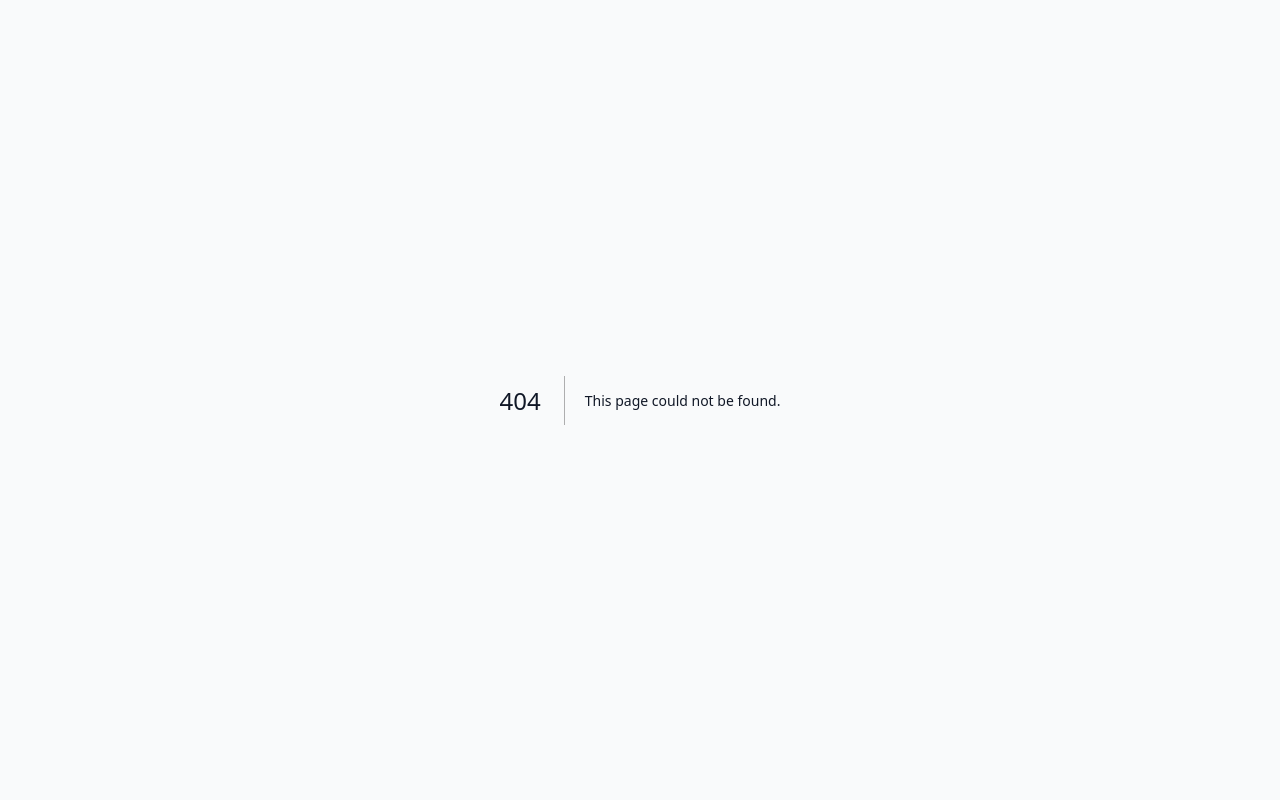
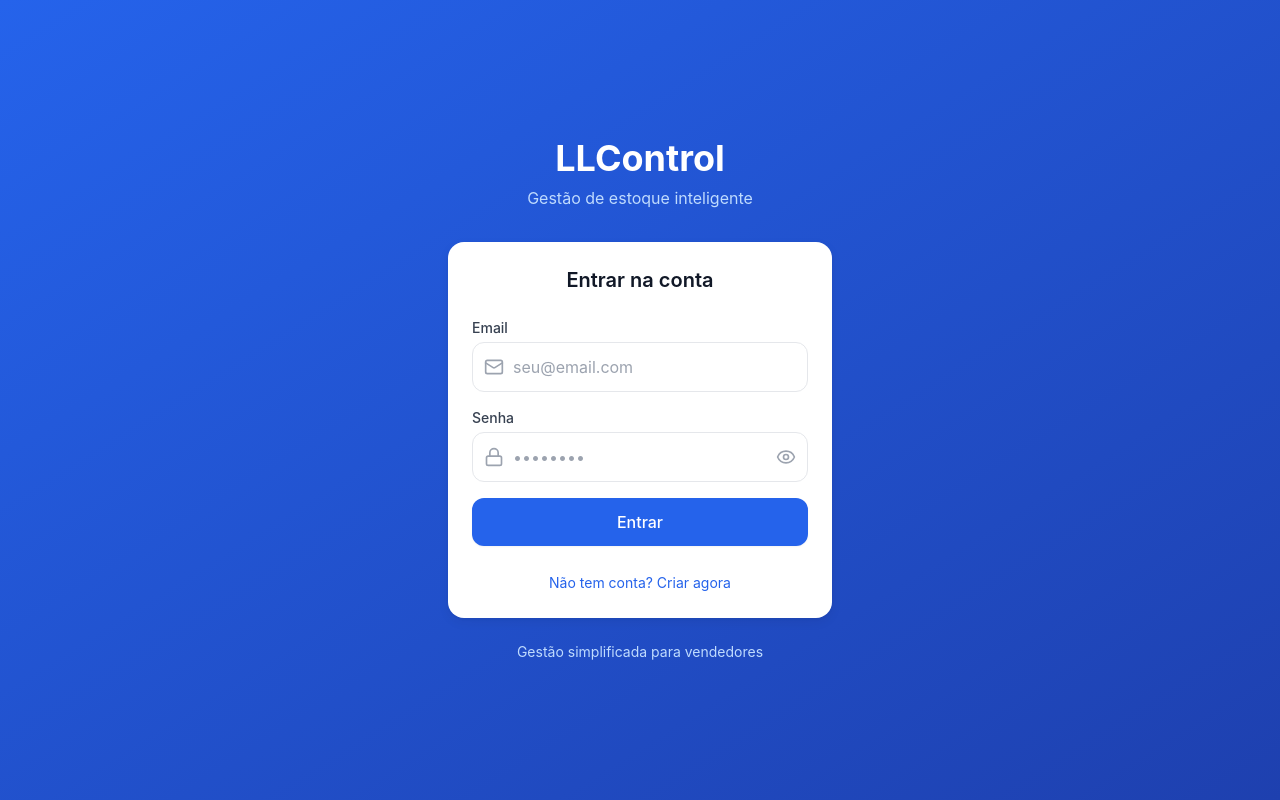
Before and after one commit to LeandroRochaDosPrazeres/LLControll, a Next.js app: page /login in a window 1280 px wide. Before the commit this address had no page. Built offline with nearby package versions, Linux system fonts and the light colour scheme.

Commit message:
feat: adicionar página de login e autenticação

```diff
--- /dev/null
+++ b/src/app/login/layout.tsx
@@ -0,0 +1,13 @@
+import { ToastProvider } from '@/components/ui/Toast';
+
+export default function LoginLayout({
+  children,
+}: {
+  children: React.ReactNode;
+}) {
+  return (
+    <ToastProvider>
+      {children}
+    </ToastProvider>
+  );
+}
--- /dev/null
+++ b/src/app/login/page.tsx
@@ -0,0 +1,171 @@
+'use client';
+
+import { useState } from 'react';
+import { motion } from 'framer-motion';
+import { Mail, Lock, Loader2, Eye, EyeOff } from 'lucide-react';
+import { Button, Input, Card, useToast } from '@/components/ui';
+import { getSupabaseClient } from '@/lib/supabase/client';
+import { useRouter } from 'next/navigation';
+
+export default function LoginPage() {
+  const [isLogin, setIsLogin] = useState(true);
+  const [email, setEmail] = useState('');
+  const [password, setPassword] = useState('');
+  const [showPassword, setShowPassword] = useState(false);
+  const [isLoading, setIsLoading] = useState(false);
+  const { addToast } = useToast();
+  const router = useRouter();
+
+  const handleSubmit = async (e: React.FormEvent) => {
+    e.preventDefault();
+
+    if (!email || !password) {
+      addToast({ type: 'error', title: 'Preencha todos os campos' });
+      return;
+    }
+
+    setIsLoading(true);
+
+    try {
+      const supabase = getSupabaseClient();
+
+      if (isLogin) {
+        // Login
+        const { error } = await supabase.auth.signInWithPassword({
+          email,
+          password,
+        });
+
+        if (error) throw error;
+
+        addToast({ type: 'success', title: 'Login realizado!' });
+        router.push('/dashboard');
+      } else {
+        // Cadastro
+        const { error } = await supabase.auth.signUp({
+          email,
+          password,
+        });
+
+        if (error) throw error;
+
+        addToast({
+          type: 'success',
+          title: 'Conta criada!',
+          description: 'Verifique seu email para confirmar.'
+        });
+        setIsLogin(true);
+      }
+    } catch (error: any) {
+      console.error('Erro de autenticação:', error);
+
+      let message = 'Erro ao processar';
+      if (error.message?.includes('Invalid login')) {
+        message = 'Email ou senha incorretos';
+      } else if (error.message?.includes('User already registered')) {
+        message = 'Este email já está cadastrado';
+      } else if (error.message?.includes('Password should be')) {
+        message = 'Senha deve ter no mínimo 6 caracteres';
+      }
+
+      addToast({ type: 'error', title: message });
+    } finally {
+      setIsLoading(false);
+    }
+  };
+
+  return (
+    <div className="min-h-screen bg-gradient-to-br from-primary-600 to-primary-800 flex items-center justify-center p-4">
+      <motion.div
+        initial={{ opacity: 0, y: 20 }}
+        animate={{ opacity: 1, y: 0 }}
+        transition={{ duration: 0.4 }}
+        className="w-full max-w-sm"
+      >
+        {/* Logo */}
+        <div className="text-center mb-8">
+          <h1 className="text-4xl font-bold text-white mb-2">LLControl</h1>
+          <p className="text-primary-200">Gestão de estoque inteligente</p>
+        </div>
+
+        {/* Card */}
+        <Card className="p-6">
+          <h2 className="text-xl font-semibold text-gray-900 mb-6 text-center">
+            {isLogin ? 'Entrar na conta' : 'Criar conta'}
+          </h2>
+
+          <form onSubmit={handleSubmit} className="space-y-4">
+            {/* Email */}
+            <div>
+              <label className="block text-sm font-medium text-gray-700 mb-1">
+                Email
+              </label>
+              <div className="relative">
+                <Mail className="absolute left-3 top-1/2 -translate-y-1/2 w-5 h-5 text-gray-400" />
+                <input
+                  type="email"
+                  value={email}
+                  onChange={(e) => setEmail(e.target.value)}
+                  placeholder="seu@email.com"
+                  className="w-full pl-10 pr-4 py-3 border border-gray-200 rounded-xl focus:outline-none focus:ring-2 focus:ring-primary-500 focus:border-transparent"
+                />
+              </div>
+            </div>
+
+            {/* Senha */}
+            <div>
+              <label className="block text-sm font-medium text-gray-700 mb-1">
+                Senha
+              </label>
+              <div className="relative">
+                <Lock className="absolute left-3 top-1/2 -translate-y-1/2 w-5 h-5 text-gray-400" />
+                <input
+                  type={showPassword ? 'text' : 'password'}
+                  value={password}
+                  onChange={(e) => setPassword(e.target.value)}
+                  placeholder="••••••••"
+                  className="w-full pl-10 pr-12 py-3 border border-gray-200 rounded-xl focus:outline-none focus:ring-2 focus:ring-primary-500 focus:border-transparent"
+                />
+                <button
+                  type="button"
+                  onClick={() => setShowPassword(!showPassword)}
+                  className="absolute right-3 top-1/2 -translate-y-1/2 text-gray-400"
+                >
+                  {showPassword ? <EyeOff className="w-5 h-5" /> : <Eye className="w-5 h-5" />}
+                </button>
+              </div>
+            </div>
+
+            {/* Submit Button */}
+            <Button
+              type="submit"
+              className="w-full py-3"
+              disabled={isLoading}
+            >
+              {isLoading ? (
+                <Loader2 className="w-5 h-5 animate-spin" />
+              ) : (
+                isLogin ? 'Entrar' : 'Criar conta'
+              )}
+            </Button>
+          </form>
+
+          {/* Toggle */}
+          <div className="mt-6 text-center">
+            <button
+              onClick={() => setIsLogin(!isLogin)}
+              className="text-sm text-primary-600 hover:text-primary-700"
+            >
+              {isLogin ? 'Não tem conta? Criar agora' : 'Já tem conta? Entrar'}
+            </button>
+          </div>
+        </Card>
+
+        {/* Footer */}
+        <p className="text-center text-primary-200 text-sm mt-6">
+          Gestão simplificada para vendedores
+        </p>
+      </motion.div>
+    </div>
+  );
+}
--- a/src/app/page.tsx
+++ b/src/app/page.tsx
@@ -1,5 +1,13 @@
 import { redirect } from 'next/navigation';
+import { createServerSupabaseClient } from '@/lib/supabase/server';
 
-export default function Home() {
-  redirect('/dashboard');
+export default async function Home() {
+  const supabase = await createServerSupabaseClient();
+  const { data: { user } } = await supabase.auth.getUser();
+
+  if (user) {
+    redirect('/dashboard');
+  } else {
+    redirect('/login');
+  }
 }
```
